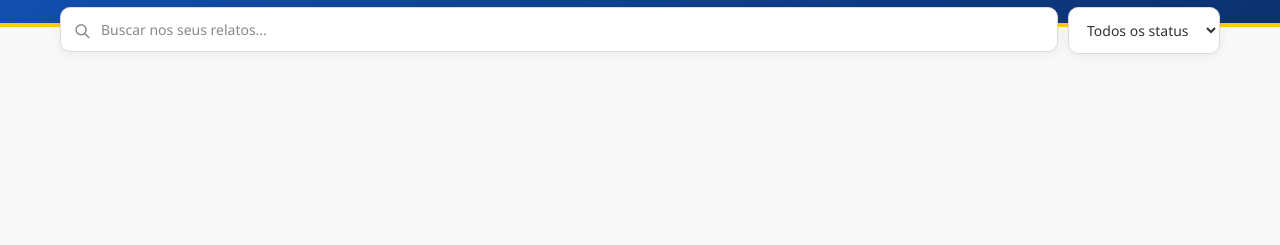
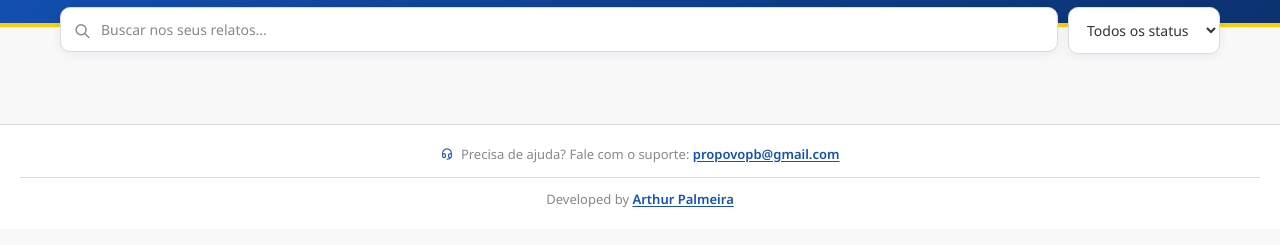
Before and after one commit to arthurs2kk/PROJETODLEI2026, a plain HTML site: page MeusRelatos.html in a window 1280 px wide. Shown: the part 199-444 px from the top of the page. Drawn offline with Linux system fonts and the light colour scheme; no server answers.

Commit message:
adição dos meus creditos

```diff
--- a/MeusRelatos.html
+++ b/MeusRelatos.html
@@ -144,7 +144,21 @@
     </div>
   </div>
 
+  <!-- RODAPÉ -->
+  <footer class="site-footer">
+    <p style="margin-bottom: 8px;">
+      <i class="ti ti-headset"></i>
+      Precisa de ajuda? Fale com o suporte:
+      <a href="mailto:suporte@propovo.com.br">propovopb@gmail.com</a>
+    </p>
+    <p style="margin-top: 12px; border-top: 1px solid var(--borda); padding-top: 12px;">
+      Developed by <a href="#" class="footer-author-link" title="Ir para GitHub">Arthur Palmeira</a>
+    </p>
+  </footer>
+
   <div class="toast" id="toast"></div>
+  <script src="config.js"></script>
+  <script src="footer.js"></script>
    <script src="theme.js"></script>
   <script type="module" src="MeusRelatos.js"></script>
 <script src="menu.js"></script>
--- /dev/null
+++ b/config.js
@@ -0,0 +1,5 @@
+// Configuração de links externos
+const CONFIG = {
+  githubAuthor: 'https://github.com/arthurs2kk', // Altere aqui para seu GitHub
+  authorName: 'Arthur Palmeira'
+};
--- /dev/null
+++ b/footer.js
@@ -0,0 +1,9 @@
+// Script para adicionar o footer com link configurável
+document.addEventListener('DOMContentLoaded', function() {
+  const footerLinks = document.querySelectorAll('.footer-author-link');
+  footerLinks.forEach(link => {
+    link.href = CONFIG.githubAuthor;
+    link.target = '_blank';
+    link.rel = 'noopener noreferrer';
+  });
+});
```
Also changed, not shown: index.html (+5 -0 lines), login.html (+14 -0 lines), mapa.html (+14 -0 lines), relatos.html (+14 -0 lines).
